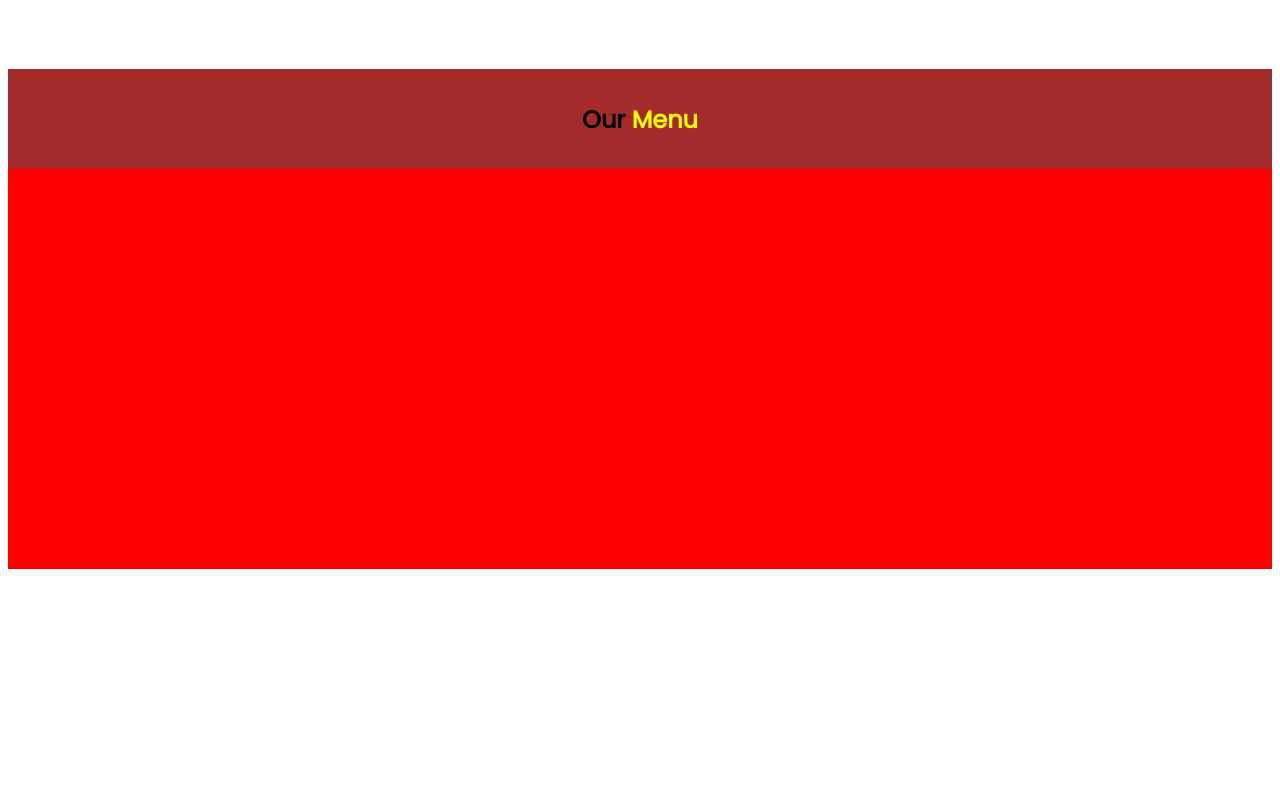
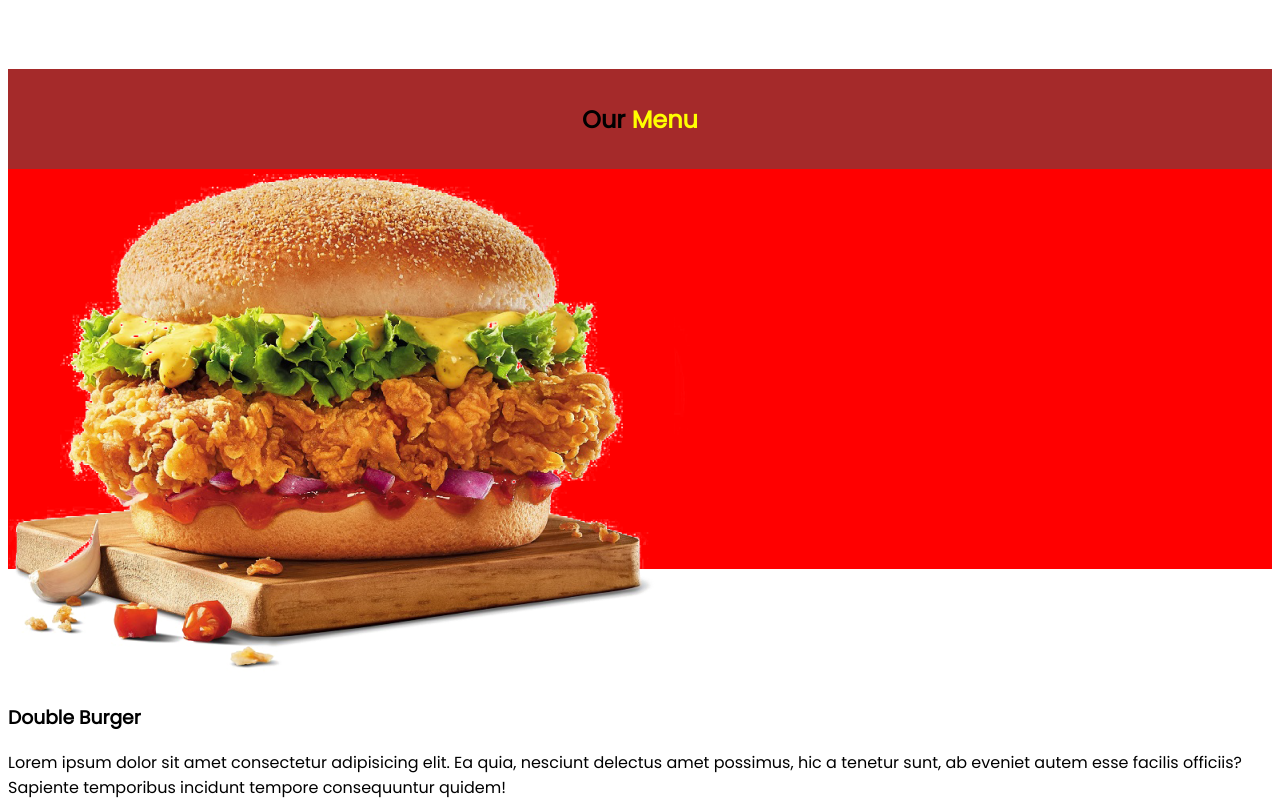
Before and after one commit to CharlesMuvaka/BurgerPlace, a plain HTML site: page index.html in a window 1280 px wide. Shown: the part 1089-1889 px from the top of the page. Before the commit the page ends 1666 px from the top, so only its background shows below. Drawn offline with Linux system fonts and the light colour scheme.

Commit message:
This commit adds a menu item

```diff
--- a/index.html
+++ b/index.html
@@ -72,6 +72,13 @@
             <h2>Our
                 <span>Menu</span></h2>
         </div>
+        <div class="midCont">
+            <div class="item">
+                <img src="./images/SeekPng 2.png">
+                <h3>Double Burger</h3>
+                <p>Lorem ipsum dolor sit amet consectetur adipisicing elit. Ea quia, nesciunt delectus amet possimus, hic a tenetur sunt, ab eveniet autem esse facilis officiis? Sapiente temporibus incidunt tempore consequuntur quidem!</p>
+            </div>
+        </div>
     </div>
 </body>
 
```
